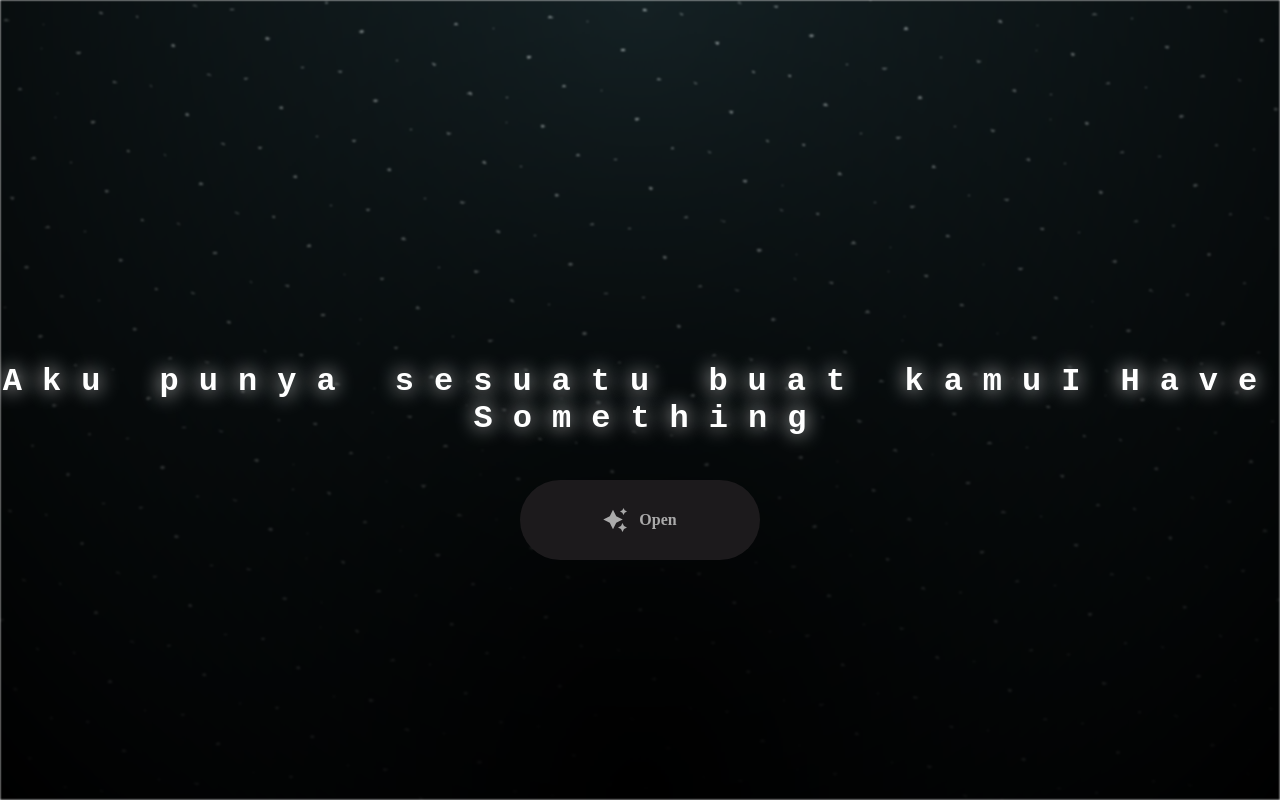
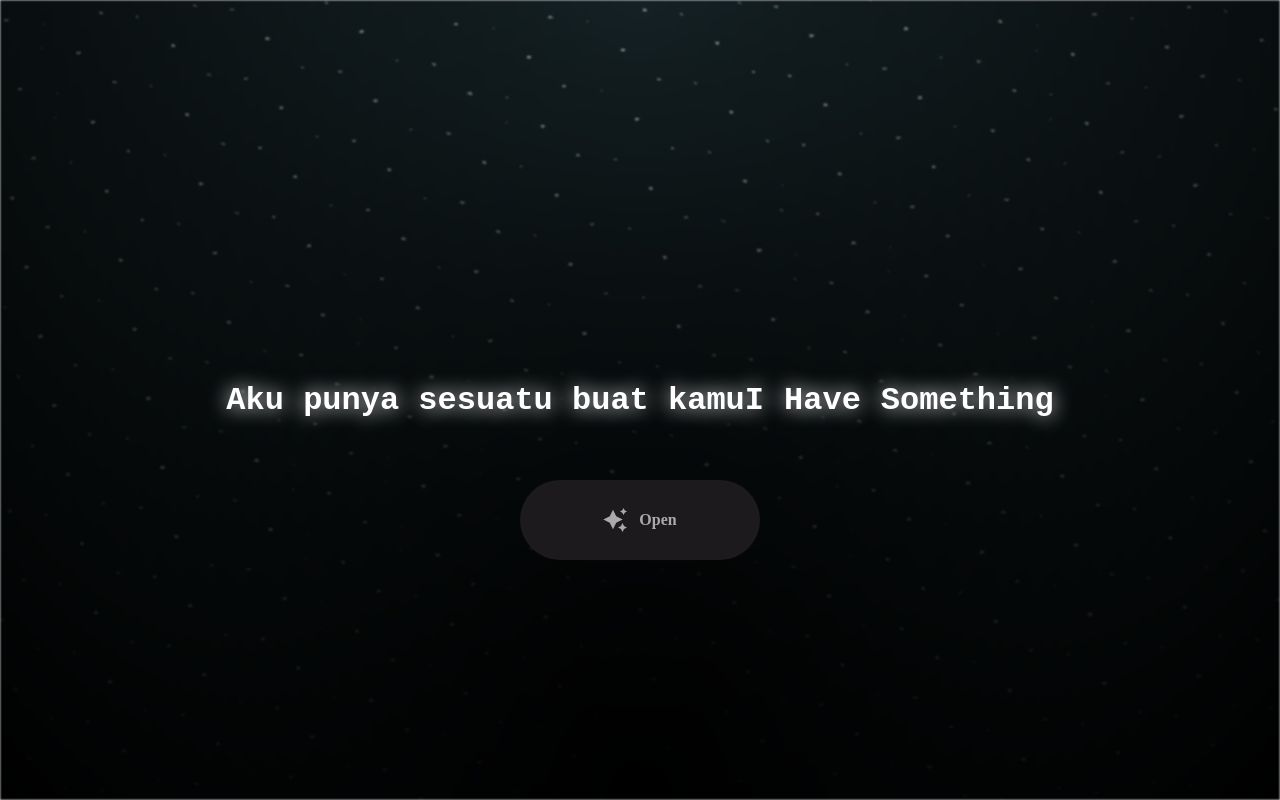
Before and after one commit to radyan122/bunga-buat-kamu, a plain HTML site: page index.html in a window 1280 px wide. Drawn offline with Linux system fonts and the light colour scheme; files whose address does not match are found by name.

Commit message:
Update index.css

```diff
--- a/index.css
+++ b/index.css
@@ -40,16 +40,7 @@
   letter-spacing: 0px;
 }
 
-@media (min-width: 500px) {
-  .title {
-    letter-spacing: 20px;
-    display: flex;
-  flex-wrap: wrap;
-  justify-content: center;
-  align-content: center;
-  align-items: center;
-  }
-}
+
 
 @keyframes typing {
   from {
```
